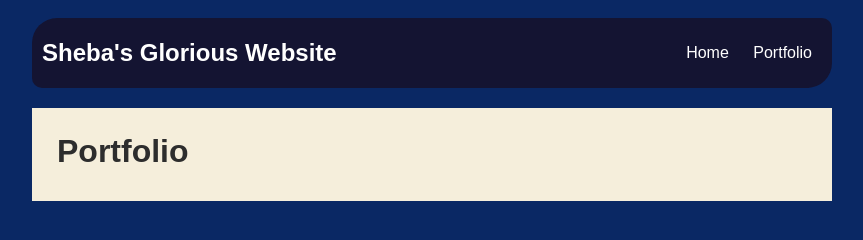
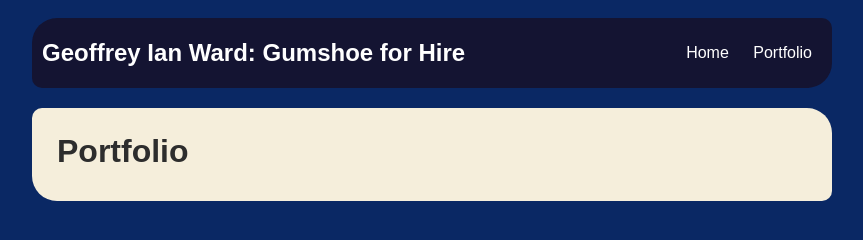
Before and after one commit to GeoffreyIanWard/geoffreyianward.github.io, a plain HTML site: page portfolio.html in a window 1280 px wide. Shown: the whole page, without its empty margins (208-1071 px from the left). Drawn offline with nearby package versions, Linux system fonts and the light colour scheme; no server answers.

Commit message:
add portfolio.html file

```diff
--- a/portfolio.html
+++ b/portfolio.html
@@ -52,6 +52,7 @@
             main {
                 background: rgb(245, 238, 219);
                 display: flex;
+                border-radius: 10px 25px;
             }
             .content {
                 flex: 1;
@@ -84,7 +85,7 @@
     <body>
         <div id="all-contents">
           <nav>
-            <header>Sheba's Glorious Website</header>
+            <header>Geoffrey Ian Ward: Gumshoe for Hire</header>
             <ul>
                 <li><a href="index.html">Home</a>
                 </li>
```
